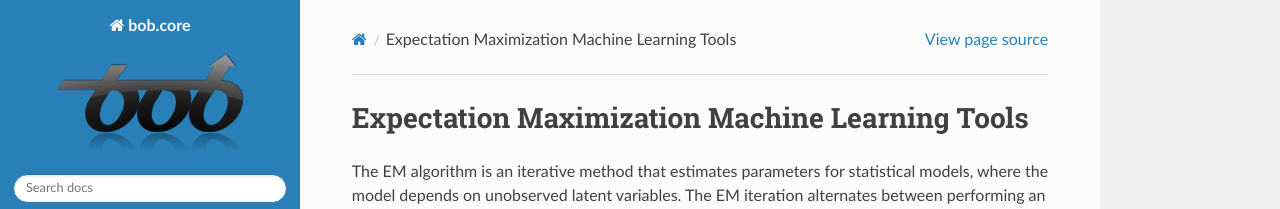
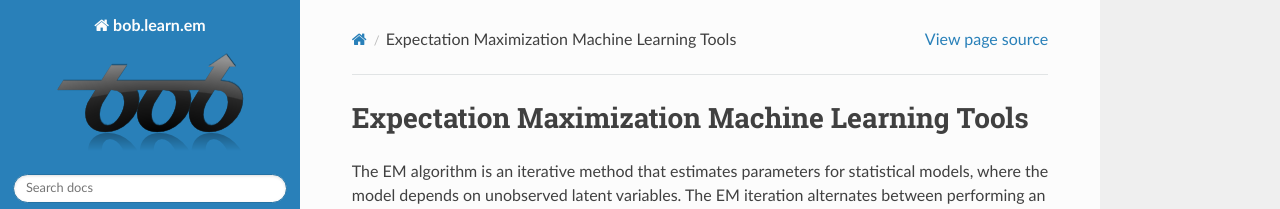
Before and after one commit to bioidiap/bob.learn.em, a Sphinx documentation site: the page built from doc/index.rst, in a window 1280 px wide. Shown: the top 209 px of the page. Built offline with Sphinx 7.4.7 and the Read the Docs theme 2.0.0, drawn with Linux system fonts in a browser that asks for light colours; formulas are drawn with MathJax 3; the version number could not be read and is left out.

Commit message:
Update conf.py

```diff
--- a/doc/conf.py
+++ b/doc/conf.py
@@ -79,7 +79,7 @@ source_suffix = '.rst'
 master_doc = 'index'
 
 # General information about the project.
-project = u'bob.core'
+project = u'bob.learn.em'
 import time
 copyright = u'%s, Idiap Research Institute' % time.strftime('%Y')
 
```
